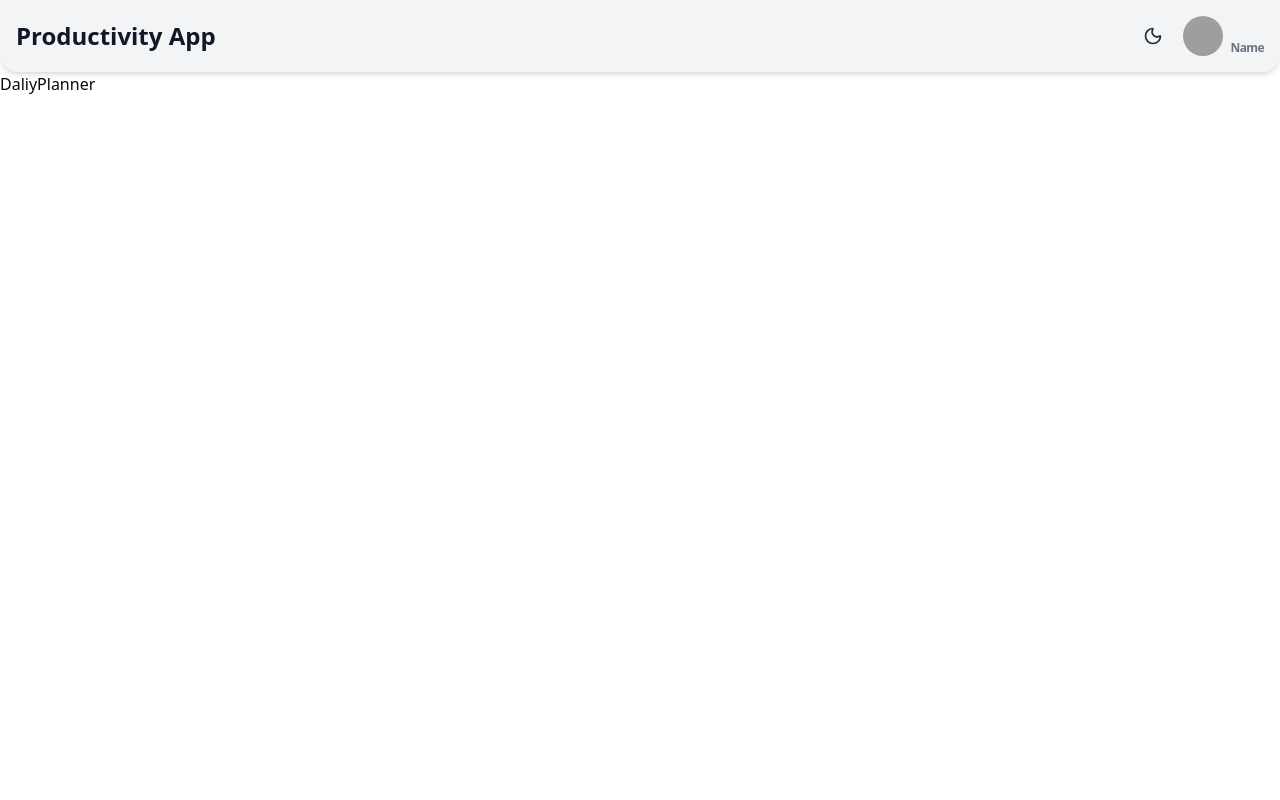
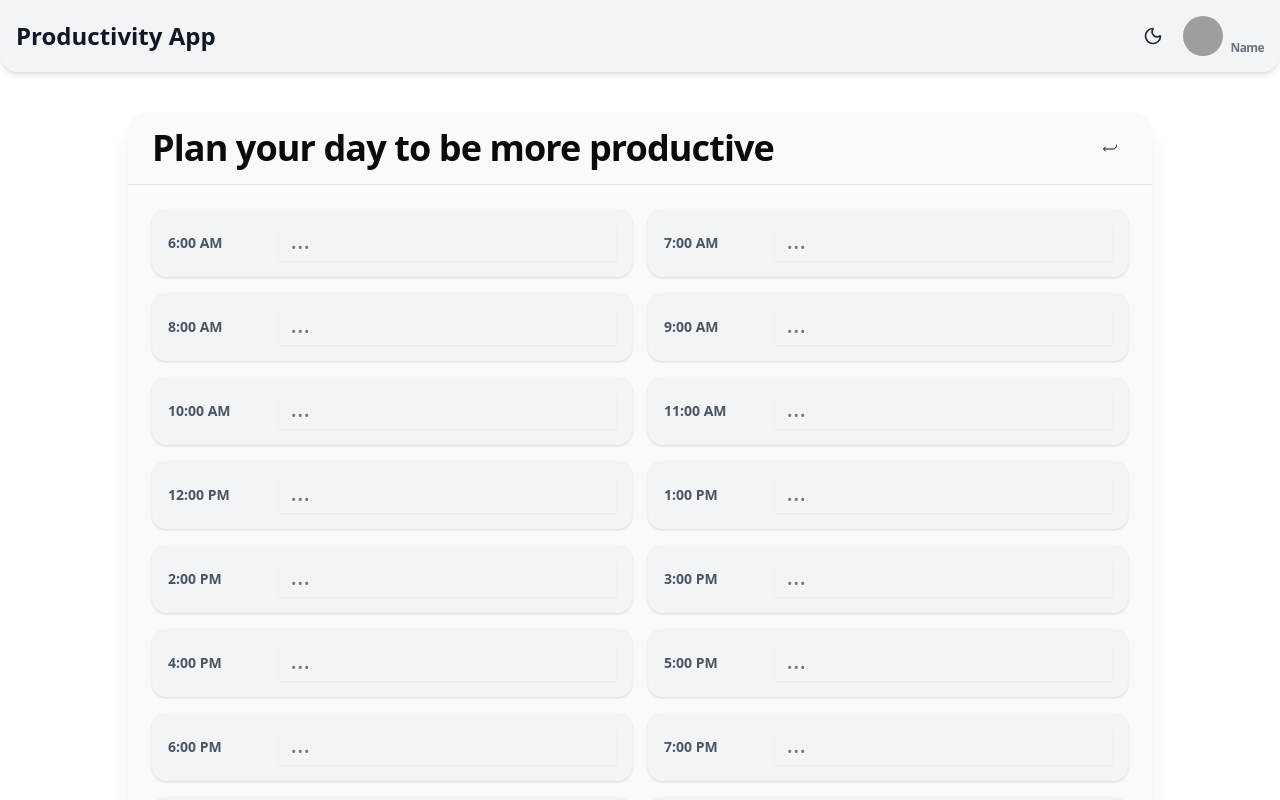
Before and after one commit to Shivani-verma-au25/productivilty-Application, a React (Vite) app in the folder frontend/: page /daliyplanner in a window 1280 px wide. Shown: the top 800 px of the page. Built offline with nearby package versions, Linux system fonts and the light colour scheme; no server answers; grey boxes are pictures that could not be loaded.

Commit message:
done daily planner functionality

```diff
--- a/frontend/src/App.jsx
+++ b/frontend/src/App.jsx
@@ -1,14 +1,14 @@
 import React from 'react'
-import Navbar from './components/ui/Navbar'
+import Navbar from './components/Navbar'
 import HomePage from './pages/HomePage'
 import { Routes, Route } from 'react-router-dom'
 import TaskList from './components/TaskList'
-import DaliyPlanner from './components/DaliyPlanner'
 import MotivationalQuots from './components/MotivationalQuots'
 import PromodromoTimer from './components/PromodromoTimer'
 import DailyGoals from './components/DailyGoals'
 import { Toaster } from './components/ui/sonner'
 import NotFound from './components/NotFound'
+import DailyPlanner from './components/DailyPlanner'
 
 const App = () => {
   return (
@@ -17,7 +17,7 @@ const App = () => {
         <Routes>
           <Route path='/' element={<HomePage/>} />
           <Route path='/tasklist' element={<TaskList/>} />
-          <Route path='/daliyplanner' element={<DaliyPlanner/>} />
+          <Route path='/daliyplanner' element={<DailyPlanner/>} />
           <Route path='/motivationalquots' element={<MotivationalQuots/>} />
           <Route path='/pomodorotimer' element={<PromodromoTimer/>} />
           <Route path='/dailygoals' element={<DailyGoals/>} />
--- /dev/null
+++ b/frontend/src/components/DailyPlanner.jsx
@@ -0,0 +1,65 @@
+import React, { useState } from "react";
+import { Button } from "./ui/button";
+import { IoReturnDownBack } from "react-icons/io5";
+import { useNavigate } from "react-router-dom";
+import { Input } from "./ui/input";
+import DailyPlannerCard from "./DailyPlannerCard";
+
+
+
+const DailyPlanner = () => {
+  const navigate = useNavigate();
+
+// format time for am and pm
+  const formatTime = (hour) =>{
+    const period = hour >= 12 ? 'PM' : 'AM';
+    const formatehours = hour % 12 || 12;
+    return `${formatehours}:00 ${period}`
+  }
+
+  const hours = Array.from({ length: 18 }, (_, idx) => {
+    // return `${6 + idx}:00 - ${7 + idx}:00`;
+    return formatTime(idx + 6);
+  });
+
+
+//   clear all plans
+const clearAllDayPlans = () =>{
+    localStorage.removeItem('dayPlanner');
+    // reload the window
+    window.location.reload();
+}
+
+  return (
+    <div className="max-w-5xl mx-auto bg-gray-50 dark:bg-gray-800 shadow-xl rounded-2xl my-10 overflow-hidden">
+      {/* Header */}
+      <div className="flex justify-between items-center px-6 py-4 border-b dark:border-gray-700">
+        <h1 className="text-2xl md:text-4xl font-semibold tracking-tight dark:text-gray-100">
+          Plan your day to be more productive
+        </h1>
+        <Button
+          variant="ghost"
+          size="icon"
+          onClick={() => navigate("/")}
+          className="rounded-full hover:bg-gray-100 dark:hover:bg-gray-700"
+        >
+          <IoReturnDownBack size={22} />
+        </Button>
+      </div>
+
+      {/* Planner Grid */}
+      <div className="grid grid-cols-1 md:grid-cols-2 gap-4 p-6">
+        {hours.map((hrs, idx) => (
+          <DailyPlannerCard hrs={hrs} key={idx} />
+        ))}
+      </div>
+      <div className="w-full flex justify-end">
+        <Button
+        onClick={clearAllDayPlans}
+        variant="destructive" className='m-5 cursor-pointer'>Clear all Plan</Button>
+      </div>
+    </div>
+  );
+};
+
+export default DailyPlanner;
--- /dev/null
+++ b/frontend/src/components/DailyPlannerCard.jsx
@@ -0,0 +1,53 @@
+import React, { useEffect, useState } from "react";
+import { Input } from "./ui/input";
+
+const DailyPlannerCard = ({ hrs }) => {
+    const [time, setTime] = useState('')
+
+
+    // get the saved value
+
+    useEffect(() =>{
+        const savedplan = JSON.parse(localStorage.getItem('dayPlanner')) || {};
+        if (savedplan[hrs]) {
+            setTime(savedplan[hrs])
+        }
+    },[])
+
+    const handleChange = (e) =>{
+        const {name ,value} = e.target;
+        setTime(value)
+
+        // find existing value
+        const existingplanner = JSON.parse(localStorage.getItem('dayPlanner')) || {};
+
+        const updatePalnner = {
+            ...existingplanner,
+            [hrs]:value,
+        }
+
+        // set planner
+        localStorage.setItem('dayPlanner',JSON.stringify(updatePalnner))
+
+    }
+
+  return (
+    <div className="flex items-center gap-4 bg-gray-100 dark:bg-gray-900 rounded-xl p-4 shadow-sm">
+      {/* Time */}
+      <span className="text-sm font-semibold text-gray-600 dark:text-gray-300 sm:w-32">
+        {hrs}
+      </span>
+
+      {/* Input */}
+      <Input
+        placeholder="..."
+        name='time'
+        value={time || ""}
+          onChange={handleChange}
+        className="border-0 border-none rounded-none focus-visible:ring-0 placeholder:text-2xl  outline-none"
+      />
+    </div>
+  );
+};
+
+export default DailyPlannerCard;
--- a/frontend/src/components/DaliyPlanner.jsx
+++ /dev/null
@@ -1,9 +0,0 @@
-import React from 'react'
-
-const DaliyPlanner = () => {
-  return (
-    <div>DaliyPlanner</div>
-  )
-}
-
-export default DaliyPlanner
```
Also changed, not shown: frontend/src/components/Navbar.jsx (renamed from frontend/src/components/ui/Navbar.jsx).
